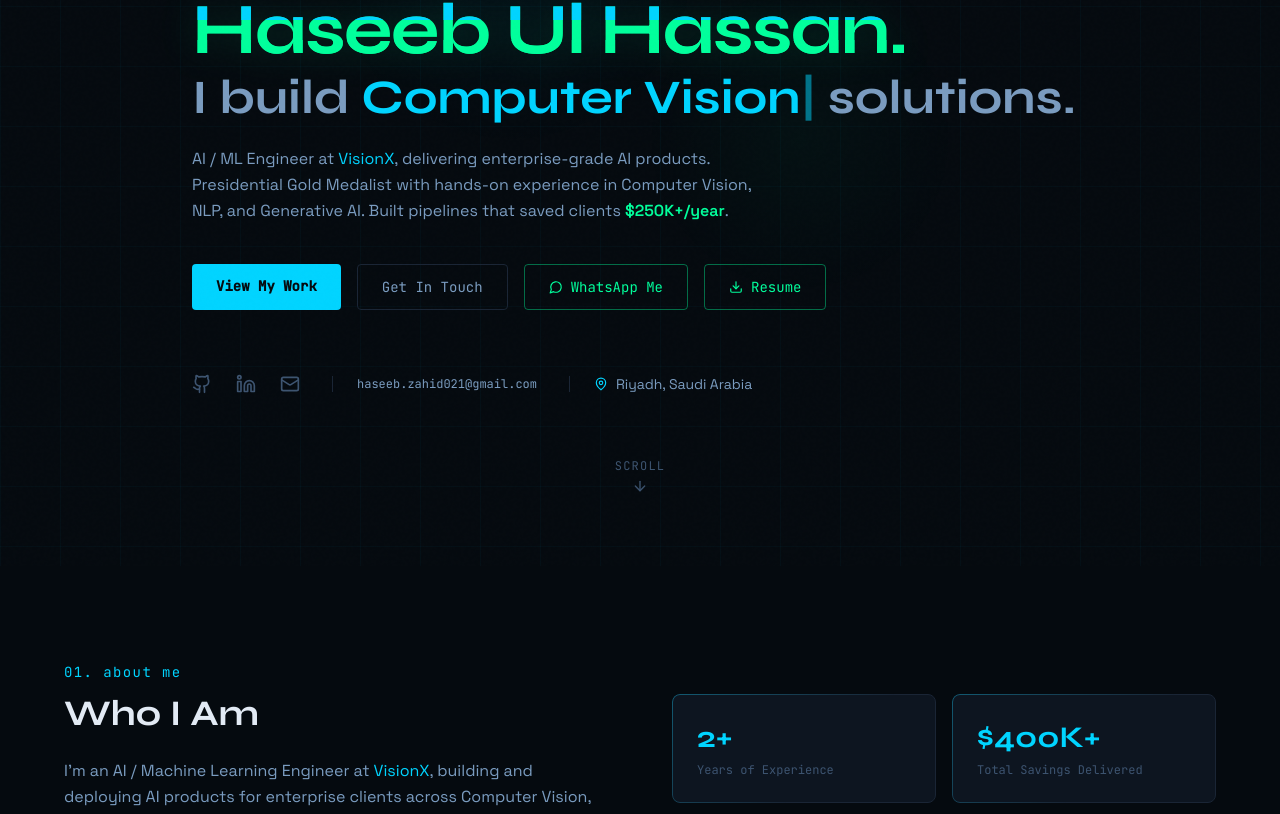
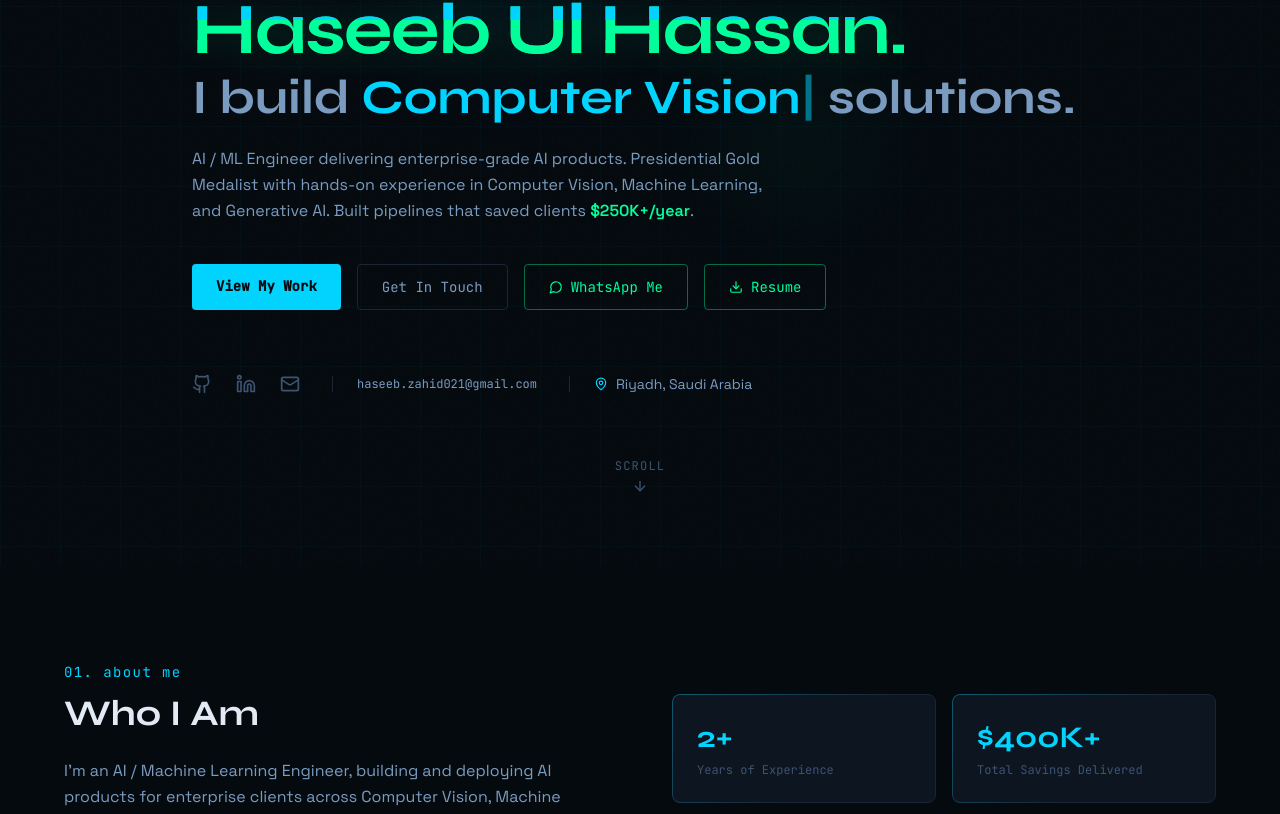
Before and after one commit to Haseeeb21/haseeb-portfolio, a React (Vite) app: page / in a window 1280 px wide. Shown: the part 234-1048 px from the top of the page. Built offline with nearby package versions, Linux system fonts and the light colour scheme.

Commit message:
quick updates

```diff
--- a/src/sections/About.jsx
+++ b/src/sections/About.jsx
@@ -19,7 +19,7 @@ export default function About() {
 
             <div className="space-y-4 text-text-secondary leading-relaxed">
               <p>
-                I'm an AI / Machine Learning Engineer at <span className="text-accent-cyan">VisionX</span>, building and deploying AI products for enterprise clients across Computer Vision, NLP, and Generative AI.
+                I'm an AI / Machine Learning Engineer, building and deploying AI products for enterprise clients across Computer Vision, Machine Learning, NLP, and Generative AI.
               </p>
               <p>
                 I graduated as a <span className="text-accent-green font-semibold">Presidential Gold Medalist</span> in Computer Science from the Institute of Space Technology with a 3.77 GPA - then jumped straight into building real-world AI systems that move the needle.
--- a/src/sections/Hero.jsx
+++ b/src/sections/Hero.jsx
@@ -81,8 +81,8 @@ export default function Hero() {
         </h2>
 
         <p className="max-w-xl text-text-secondary leading-relaxed mb-10 font-sans text-base">
-          AI / ML Engineer at <span className="text-accent-cyan">VisionX</span>, delivering enterprise-grade AI products.
-          Presidential Gold Medalist with hands-on experience in Computer Vision, NLP, and Generative AI.
+          AI / ML Engineer delivering enterprise-grade AI products.
+          Presidential Gold Medalist with hands-on experience in Computer Vision, Machine Learning, and Generative AI.
           Built pipelines that saved clients <span className="text-accent-green font-semibold">$250K+/year</span>.
         </p>
 
```
